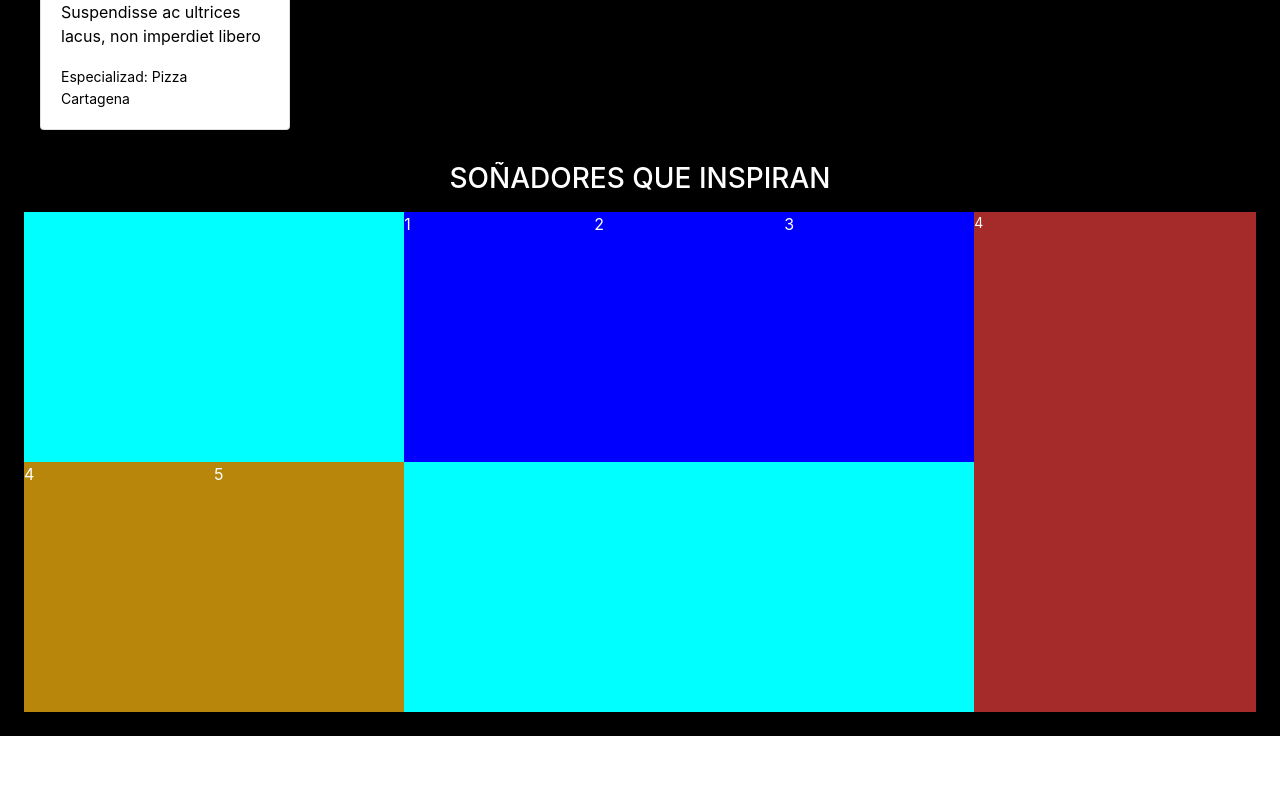
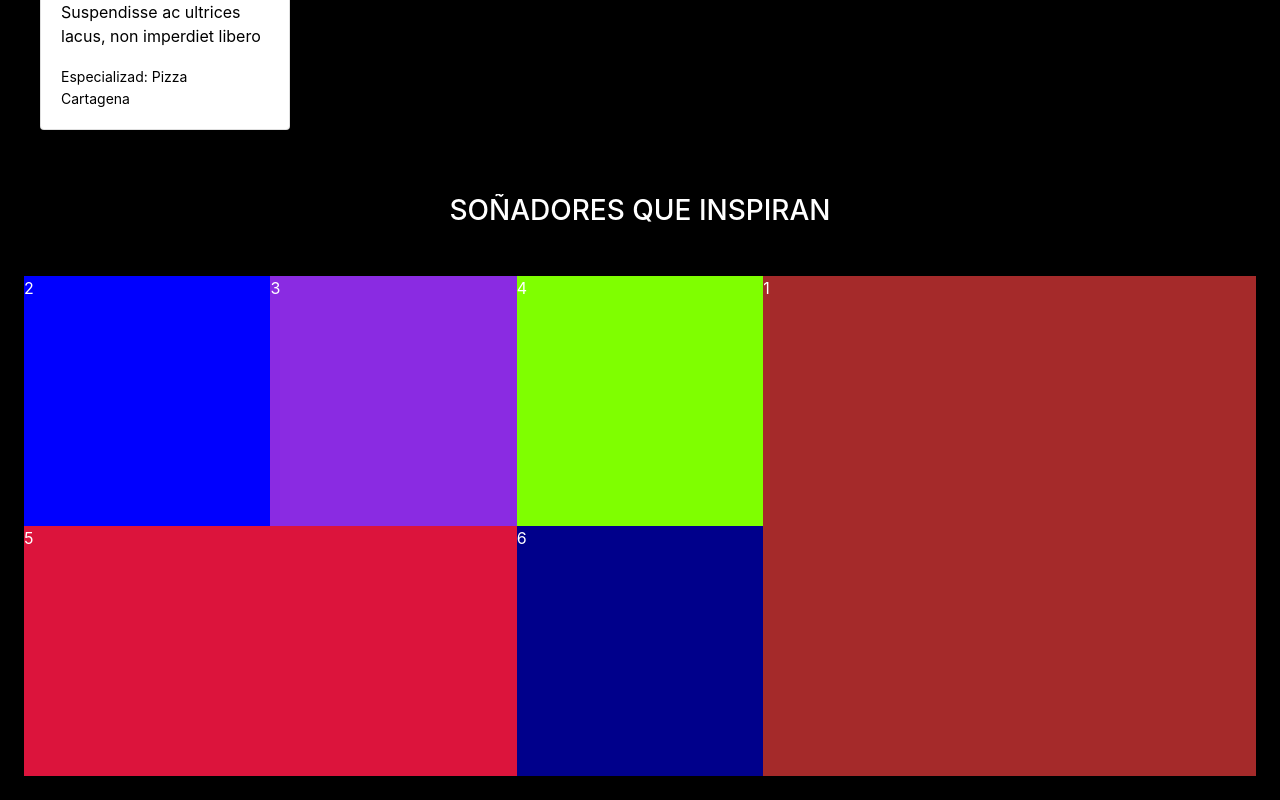
Before and after one commit to Alexisrk310/app-joseAlvarezyg, a React (Vite) app: page /home in a window 1280 px wide. Shown: the part 3130-3930 px from the top of the page. Before the commit the page ends 3866 px from the top, so only its background shows below. Built offline with nearby package versions, Linux system fonts and the light colour scheme.

Commit message:
soñadores que inspiran listo - home

```diff
--- a/src/pages/HomePage/HomePage.tsx
+++ b/src/pages/HomePage/HomePage.tsx
@@ -191,16 +191,15 @@ const HomePage: React.FC<HomePageInterface> = () => {
 						zone={'Cartagena'}
 					/>
 				</div>
-				<h3 className="text-center mt-3">SOÑADORES QUE INSPIRAN</h3>
-				<div className="dreamers mt-3">
-					<div className="container-top">
-						<div className="little-bottom">4</div>
-						<div className="little-bottom">5</div>
-						<div className="little">1</div>
-						<div className="little">2</div>
-						<div className="little">3</div>
-						<div className="small">4</div>
-					</div>
+				<h3 className="text-center m-5">SOÑADORES QUE INSPIRAN</h3>
+
+				<div className="grid">
+					<div className="sidebar">1</div>
+					<div className="video1">2</div>
+					<div className="video2">3</div>
+					<div className="video3">4</div>
+					<div className="video4">5</div>
+					<div className="video5">6</div>
 				</div>
 			</div>
 		</div>
--- a/src/pages/HomePage/styles/HomePage.css
+++ b/src/pages/HomePage/styles/HomePage.css
@@ -19,38 +19,42 @@ color: white;
 .contain-card{
     flex-wrap: wrap;
 }
-.dreamers{
 
-    color: white;
+
+.grid {
+    height: 500px;
+    width: 100%;
     background-color: aqua;
-    height: 500px;
-    /* overflow-y: hidden; */
+    display: grid;
+    grid-template-columns: 1fr 1fr 1fr 1fr 1fr;
+    grid-template-rows: 1fr 1fr;
+    gap: 0px 0px;
+    grid-auto-flow: row;
+    grid-template-areas:
+      "video1 video2 video3 sidebar sidebar"
+      "video4 video4 video5 sidebar sidebar";
   }
 
-.container-top{
-    display: flex;
-
+  .sidebar { grid-area: sidebar;
+    background-color: brown;
  }
 
-.little{
-    width: 220px !important;
-    height: 250px !important;
+  .video1 { grid-area: video1;
     background-color: blue;
  }
 
-.small{
-    height: 500px;
-    width: 326px;
-    background-color: brown;
+  .video2 { grid-area: video2;
+    background-color: blueviolet;
+}
 
+  .video3 { grid-area: video3;
+    background-color: chartreuse;
  }
-.little-bottom{
 
+  .video4 { grid-area: video4;
+    background-color: crimson;
  }
-.little-bottom{
-    background-color: darkgoldenrod;
-    width: 220px !important;
-    height: 250px !important;
-    padding-bottom: 100px;
-    align-self: flex-end;
+
+  .video5 { grid-area: video5;
+    background-color: darkblue;
  }
```
Lines whose indentation alone changed are shown as unchanged.
